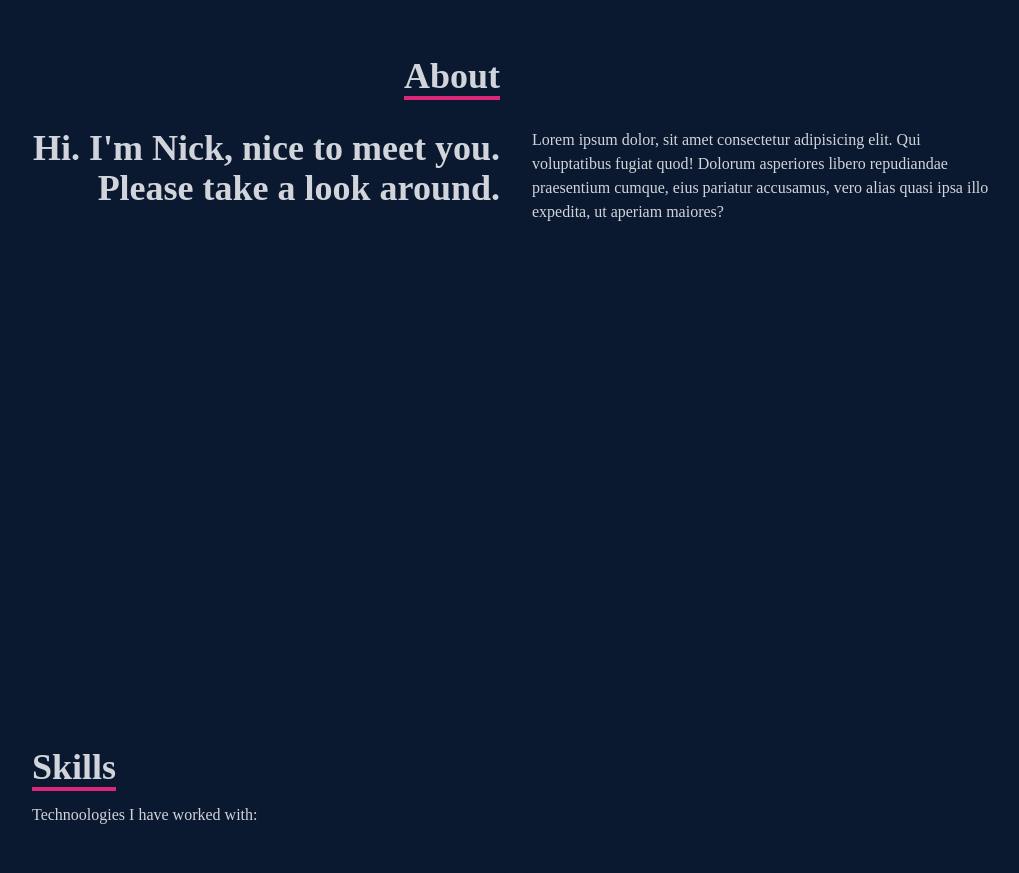
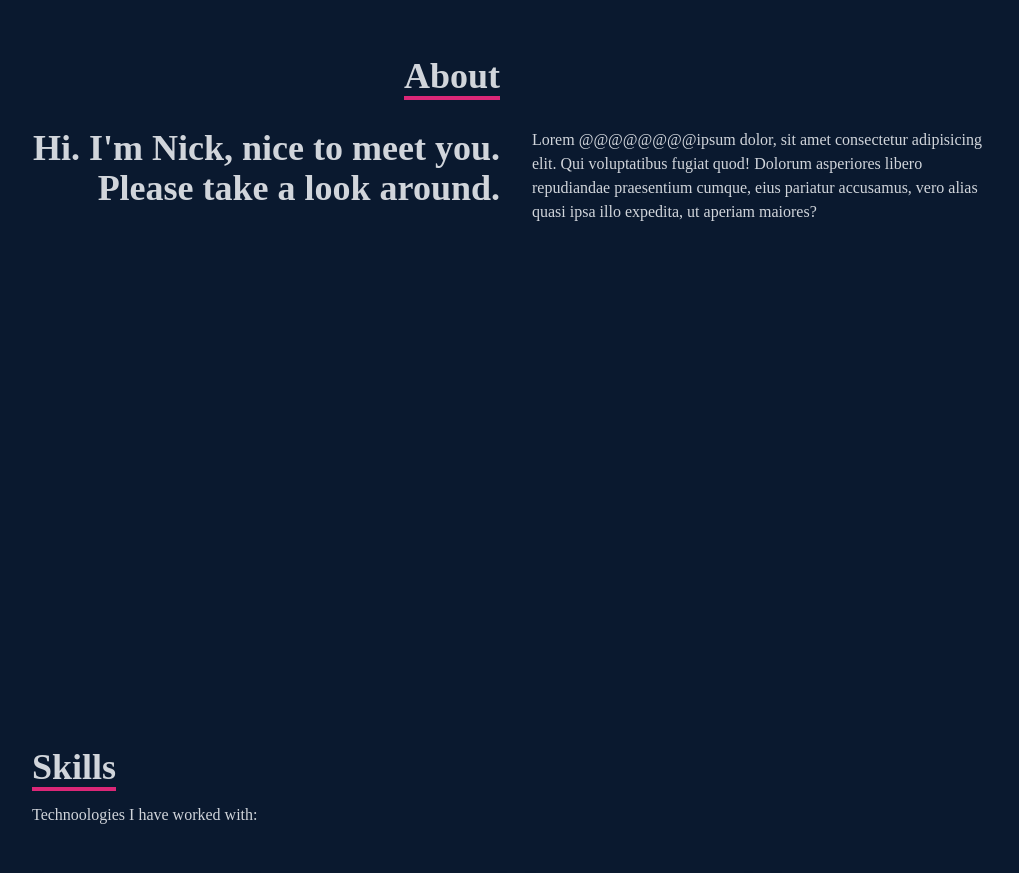
Before and after one commit to NCastagnaro/Portfolio, a React (Create React App) app: page / in a window 1280 px wide. Shown: the part 1060-1933 px from the top of the page, without its empty margins (124-1143 px from the left). Built offline with nearby package versions, Linux system fonts and the light colour scheme.

Commit message:
Update About.jsx

```diff
--- a/src/components/About.jsx
+++ b/src/components/About.jsx
@@ -17,7 +17,7 @@ const About = () => {
               <p>Hi. I'm Nick, nice to meet you. Please take a look around.</p>
             </div>
             <div>
-              <p>Lorem ipsum dolor, sit amet consectetur adipisicing elit.
+              <p>Lorem @@@@@@@@ipsum dolor, sit amet consectetur adipisicing elit.
                Qui voluptatibus fugiat quod! Dolorum asperiores libero repudiandae
                praesentium cumque, eius pariatur accusamus, vero alias quasi ipsa
                illo expedita, ut aperiam maiores?</p>
```
